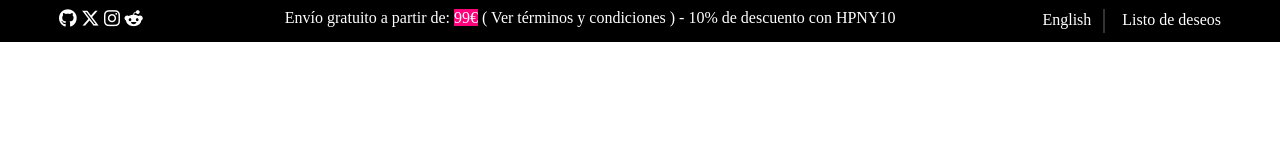
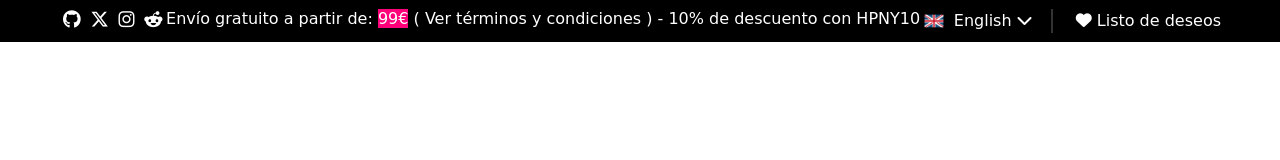
Before and after one commit to KING193/Pop-Morocco, a plain HTML site: page index.html in a window 1280 px wide. Drawn offline with nearby package versions, Linux system fonts and the light colour scheme; a web font is replaced by a local one.

Commit message:
Header.V3

```diff
--- a/index.html
+++ b/index.html
@@ -26,9 +26,18 @@
             </div>
 
             <div class="contact">
-                <a href="#">English</a>
+                <img src="public/english.png" alt="langeish">
+                <a href="#">English<i class="fa-solid fa-chevron-down"></i></a>
+                <div class="dropdwon_menu">
+                    <ul>
+                        <li><a href="#">English</a></li>
+                        <li><a href="#">Arabic</a></li>
+                    </ul>
+                </div>
+
                 <hr>
-                <a href="#">Listo de deseos</a>
+
+                <a href="#"><i class="fa-solid fa-heart"></i>Listo de deseos</a>
             </div>
 
         </div>
--- a/style.css
+++ b/style.css
@@ -1,4 +1,13 @@
 @import url('https://fonts.googleapis.com/css2?family=Poppins:ital,wght@0,100;0,200;0,300;0,400;0,500;0,600;0,700;0,800;0,900;1,100;1,200;1,300;1,400;1,500;1,600;1,700;1,800;1,900&display=swap');
+
+@import url('https://fonts.googleapis.com/css2?family=Salsa&display=swap');
+
+:root {
+    --color-1: #ff007b;
+    --color-2: #0092ff;
+    --color-3: #000000;
+    --color-4: #ffffff;
+}
 
 * {
     margin: 0;
@@ -6,14 +15,17 @@
     border: 0;
     box-sizing: border-box;
     scroll-behavior: smooth;
+    /* font-family: 'Poppins', sans-serif; */
+    font-family: 'Salsa', cursive;
 }
 
 header .header-1 {
     display: flex;
     justify-content: center;
-    background-color: black;
+    background-color: var(--color-3);
     padding: 9px;
     justify-content: space-between;
+
 }
 
 header .header-1 .social-icons{
@@ -22,11 +34,12 @@ header .header-1 .social-icons{
 }
 
 header .header-1 .social-icons a{
-    color: white;
+    color: var(--color-4);
+    padding-left: 4px;
 }
 
 header .header-1 .social-icons a:hover{
-    color: #ff007b;
+    color: var(--color-1);
 }
 
 header .header-1 .text{
@@ -34,11 +47,11 @@ header .header-1 .text{
 }
 
 header .header-1 .text .span-1{
-    background-color: #ff007b;
+    background-color: var(--color-1);
 }
 
 header .header-1 .text .span-2:hover{
-    color: #ff007b;
+    color: var(--color-1);
     cursor: pointer;
 }
 
@@ -53,16 +66,52 @@ header .header-1 hr {
     height: 1.5em;
     width: 2px;
     margin: 0 0.5rem;
-    background-color: white;
+    background-color: var(--color-4);
     opacity: .2;
 }
 
 header .header-1 .contact a{
-    color: white;
+    color: var(--color-4);
     text-decoration: none;
     padding-left: 5px;
 }
 
-header .header-1 .contact a:hover{
-    color: #ff007b;
+header .header-1 .contact i{
+    padding-left: 5px;
 }
+
+header .header-1 .contact img{
+    width: 20px;
+    margin-bottom: -5px;
+}
+
+header .header-1 .contact i{
+    padding-right: 5px;
+}
+
+header .header-1 .contact a:hover, header .header-1 .contact i:hover{
+    color: var(--color-1);
+}
+
+header .header-1 .contact .dropdwon_menu {
+    display: none;
+}
+
+header .header-1 .contact a:hover, header .header-1 .contact i:hover header .header-1 .contact .dropdwon_menu {
+    display: block;
+    position: absolute;
+    background-color: var(--color-1);
+}
+
+header .header-1 .contact .dropdwon_menu ul li:hover {
+    background-color: var(--color-2);
+}
+
+header .header-1 .contact .dropdwon_menu ul {
+    display: block;
+}
+
+header .header-1 .contact .dropdwon_menu ul li {
+    width: 120px;
+    padding: 10px;
+}
```
Also changed, not shown: public/Arabic.png (added), public/english.png (added).
